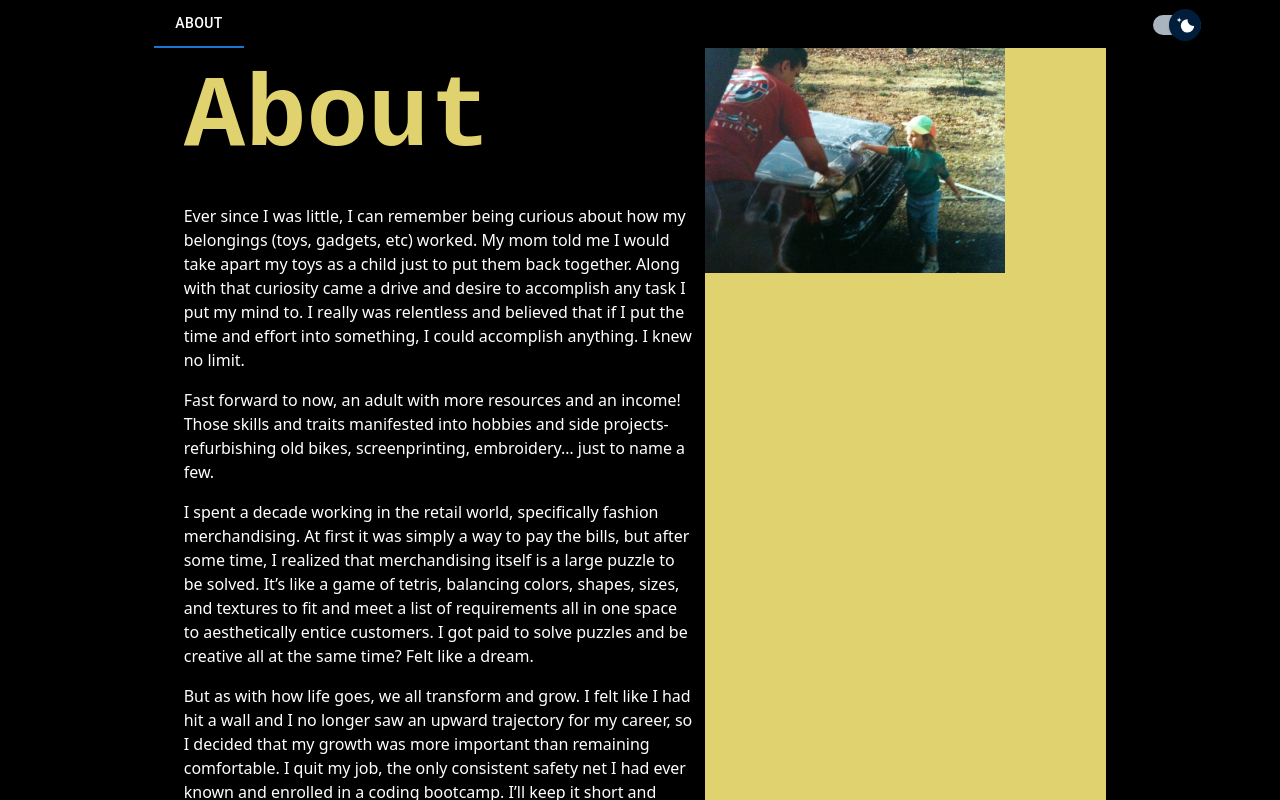
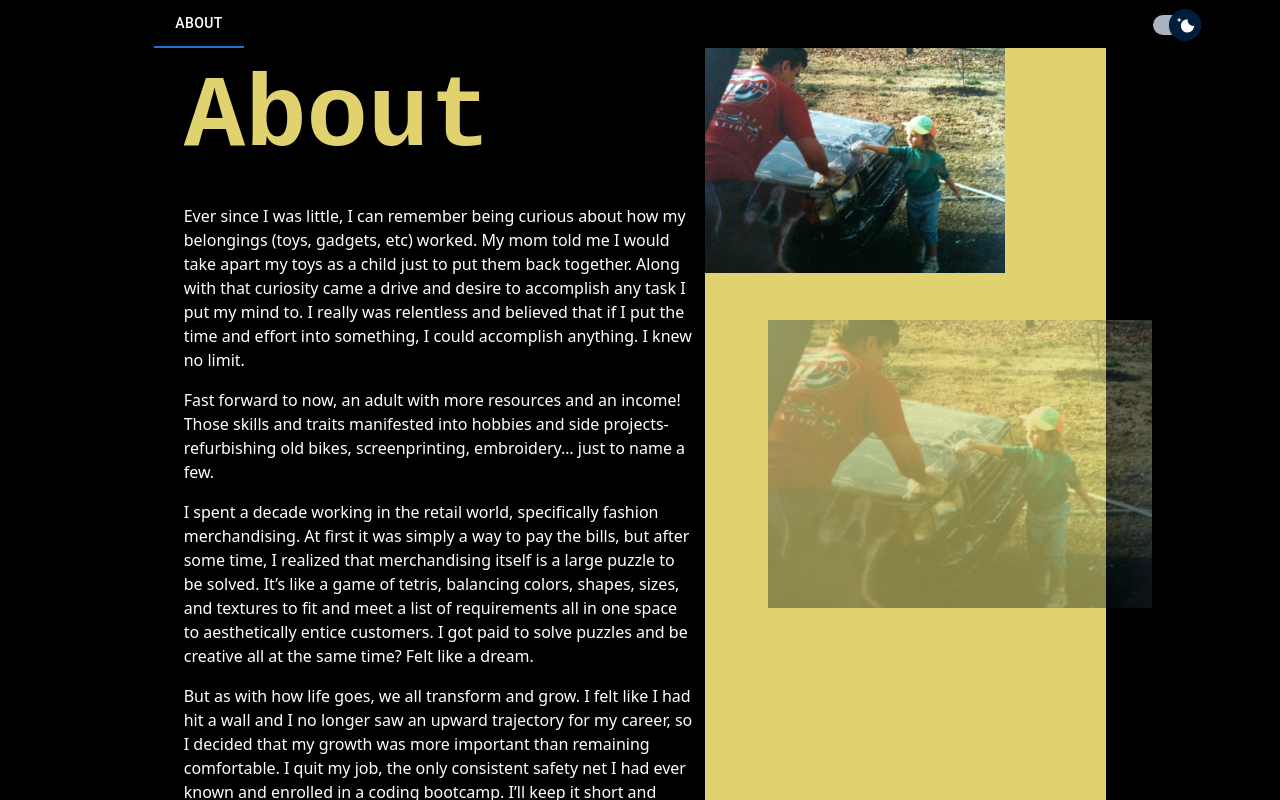
Before and after one commit to laurenmilesdev/portfolio, a Next.js app: page / in a window 1280 px wide. Both pictures are taken after a click on the tab "ABOUT". Shown: the top 800 px of the page. Built offline with nearby package versions, Linux system fonts and the light colour scheme; a web font is replaced by a local one.

Commit message:
Updated About component

```diff
--- /dev/null
+++ b/src/components/about/About.module.css
@@ -0,0 +1,13 @@
+.text {
+  z-index: 100;
+  position: relative;
+}
+
+.image {
+  width: 30%;
+  height: auto;
+  opacity: 0.4;
+  position: absolute;
+  right: 10%;
+  top: 40%;
+}
--- a/src/components/about/About.tsx
+++ b/src/components/about/About.tsx
@@ -1,10 +1,18 @@
+import Image from 'next/image';
+import img from '../../../public/img/about/IMG_1465.jpg';
+
+import styles from './About.module.css';
+
 type Props = {
   paragraphs: string[];
 };
 
 export default function About(props: Props): JSX.Element {
+  const imageAltText = 'Image of Lauren as a child washing a truck with dad';
+
   return (
-    <div>
+    <div className="col-md-12">
+      <div className={`${styles.text} col-md-12`}>
         {props.paragraphs &&
           props.paragraphs.map((paragraph: string, index: number) => (
             <p data-testid={`about-paragraph-${index}`} key={index}>
@@ -12,5 +20,10 @@ export default function About(props: Props): JSX.Element {
             </p>
           ))}
       </div>
+
+      <div className="col-md-12">
+        <Image src={img} alt={imageAltText} aria-laebl={imageAltText} className={styles.image} />
+      </div>
+    </div>
   );
 }
```
Also changed, not shown: 1 other file (tests, documents, lock files or other folders). Lines whose indentation alone changed are shown as unchanged.
